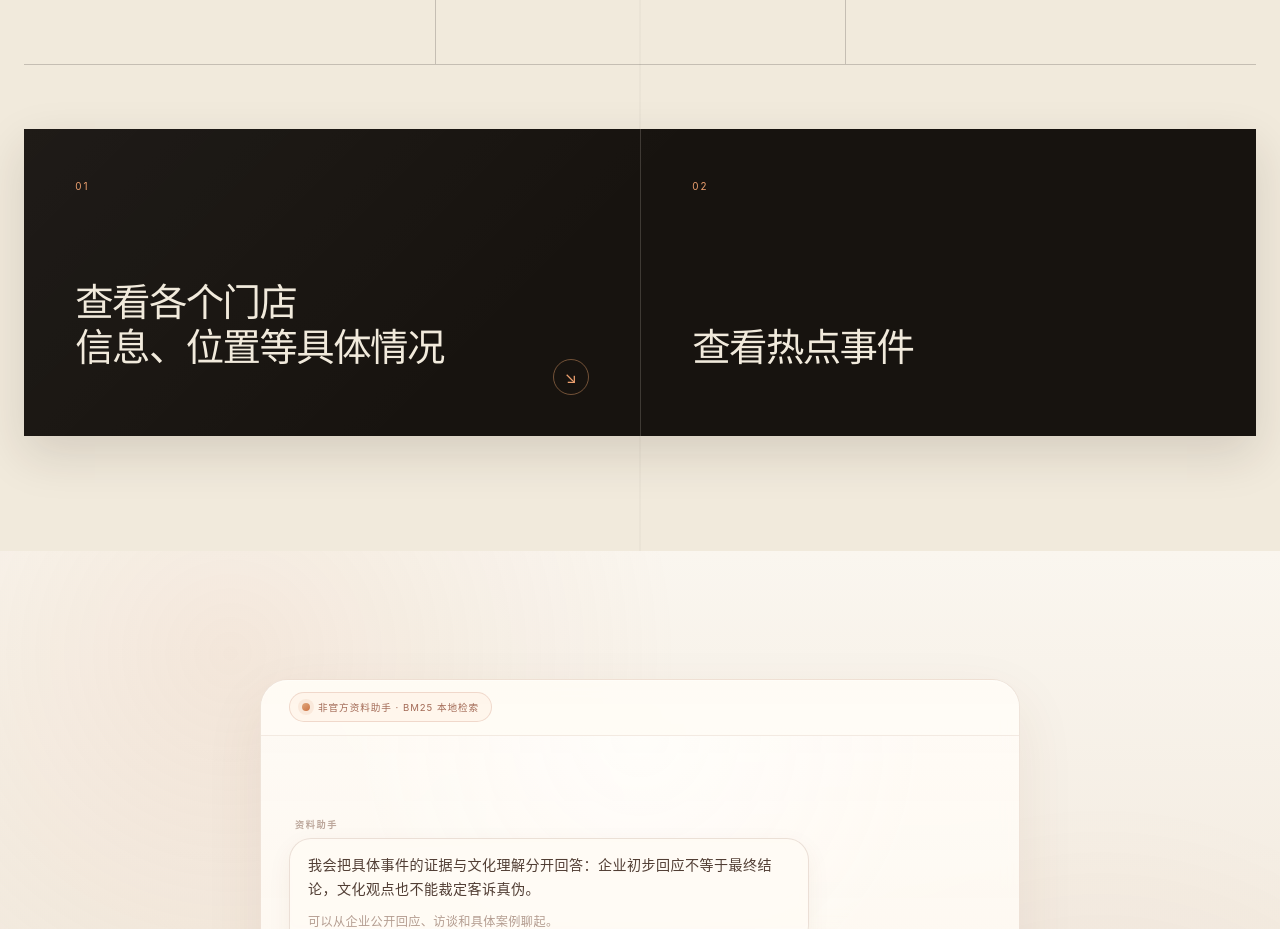
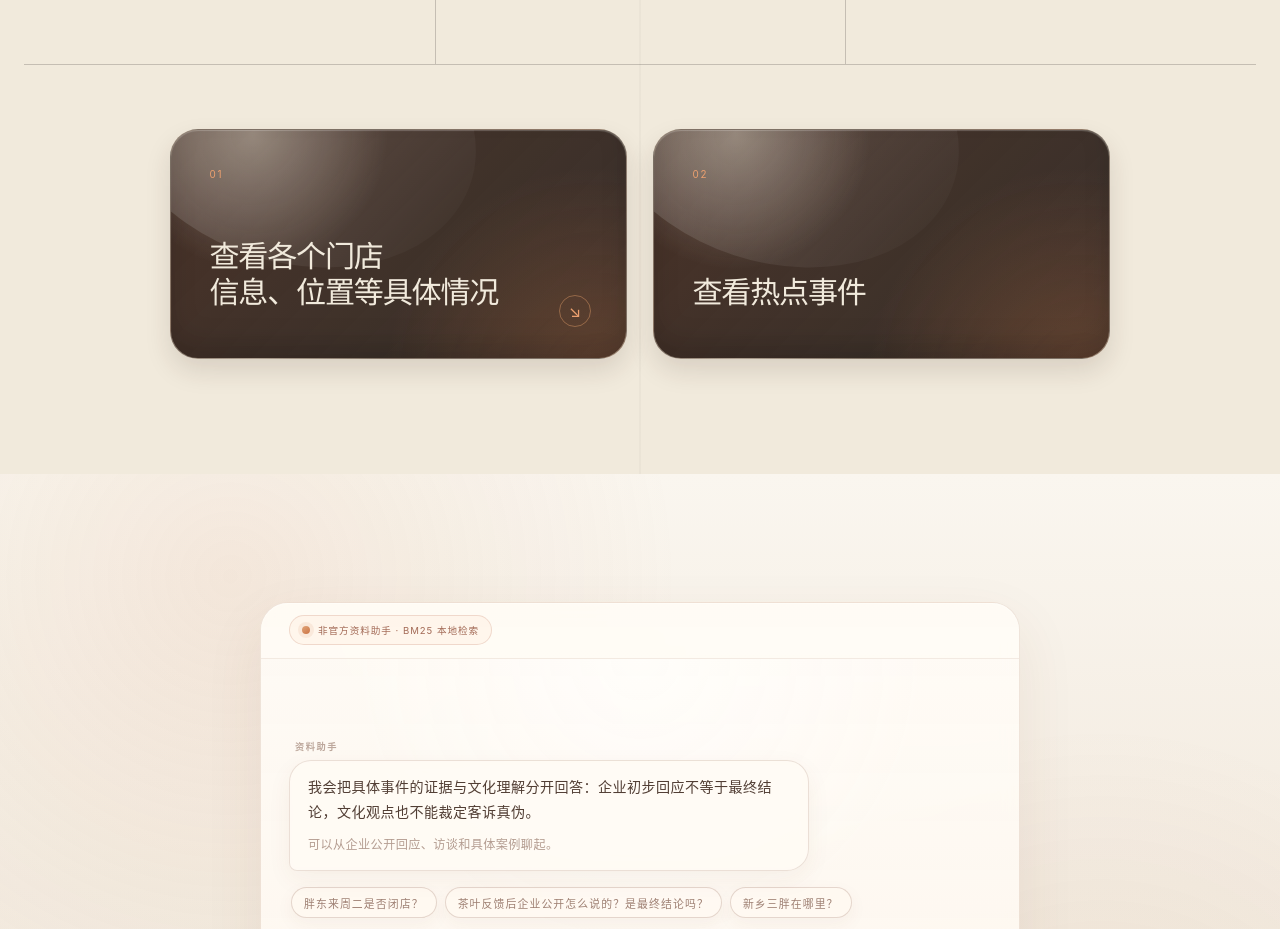
Before and after one commit to pao779765-web/pang_dong_lai, a Next.js app in the folder pangdonglai_project/site/: page / in a window 1280 px wide. Shown: the part 1200-2129 px from the top of the page. Built offline with nearby package versions, Linux system fonts and the light colour scheme.

Commit message:
style: 优化双栏目果冻按钮

```diff
--- a/pangdonglai_project/site/app/globals.css
+++ b/pangdonglai_project/site/app/globals.css
@@ -593,49 +593,108 @@ button:disabled {
 
 .next-chapters {
   display: grid;
-  margin-top: clamp(38px, 5vw, 64px);
+  width: min(940px, 100%);
+  margin: clamp(42px, 5vw, 68px) auto 0;
+  gap: clamp(16px, 2.2vw, 26px);
   grid-template-columns: repeat(2, minmax(0, 1fr));
   color: var(--paper);
-  background:
-    linear-gradient(135deg, rgba(255, 255, 255, 0.035), transparent 45%),
-    var(--ink);
-  box-shadow: 0 18px 46px rgba(44, 28, 18, 0.14);
 }
 
 .chapter-card {
+  position: relative;
   display: flex;
-  min-height: clamp(250px, 24vw, 330px);
-  padding: clamp(30px, 4vw, 54px);
+  overflow: hidden;
+  min-height: clamp(182px, 18vw, 230px);
+  padding: clamp(26px, 3vw, 39px);
+  border: 1px solid rgba(244, 233, 213, 0.34);
+  border-radius: 28px;
   flex-direction: column;
   align-items: flex-start;
-  background: transparent;
+  background:
+    radial-gradient(circle at 18% 2%, rgba(255, 245, 226, 0.35), transparent 31%),
+    radial-gradient(circle at 94% 110%, rgba(190, 104, 59, 0.32), transparent 43%),
+    linear-gradient(135deg, rgba(64, 42, 32, 0.96), rgba(31, 23, 19, 0.88));
+  box-shadow:
+    inset 0 1px 1px rgba(255, 255, 255, 0.22),
+    inset 0 -16px 26px rgba(0, 0, 0, 0.16),
+    0 12px 26px rgba(54, 33, 22, 0.13);
+  isolation: isolate;
+  transition: transform 300ms cubic-bezier(0.2, 0.9, 0.3, 1.25), box-shadow 300ms ease, border-color 220ms ease, filter 220ms ease;
+}
+
+.chapter-card::before {
+  position: absolute;
+  top: -62%;
+  left: -14%;
+  z-index: 0;
+  width: 82%;
+  height: 120%;
+  border-radius: 50%;
+  background: linear-gradient(112deg, rgba(255, 255, 255, 0.27), rgba(255, 255, 255, 0));
+  content: "";
+  opacity: 0.82;
+  transform: rotate(18deg);
+  transition: transform 420ms ease, opacity 260ms ease;
+}
+
+.chapter-card > * {
+  position: relative;
+  z-index: 1;
 }
 
 .chapter-card-link {
-  position: relative;
   width: 100%;
-  border: 0;
+  border: 1px solid rgba(244, 233, 213, 0.34);
   color: inherit;
   font: inherit;
   text-align: left;
   text-decoration: none;
   cursor: pointer;
-  transition: background 220ms ease, box-shadow 220ms ease;
 }
 
 .chapter-card-link:hover,
-.chapter-card-link:focus-visible {
-  background: linear-gradient(135deg, rgba(194, 126, 75, 0.26), rgba(241, 234, 220, 0.035));
-  box-shadow: inset 0 0 0 1px rgba(226, 158, 104, 0.26);
+.chapter-card-link:focus-visible,
+.chapter-card:not(.chapter-card-link):hover {
+  border-color: rgba(255, 219, 184, 0.66);
+  box-shadow:
+    inset 0 1px 1px rgba(255, 255, 255, 0.32),
+    inset 0 -16px 26px rgba(0, 0, 0, 0.1),
+    0 20px 34px rgba(88, 49, 27, 0.25);
+  filter: saturate(1.12);
+  transform: translateY(-7px) scale(1.018);
+}
+
+.chapter-card:hover::before,
+.chapter-card:focus-visible::before {
+  opacity: 1;
+  transform: translateX(18px) rotate(18deg);
 }
 
 .chapter-card-link:focus-visible {
   outline: 2px solid var(--copper-light);
-  outline-offset: -6px;
+  outline-offset: 4px;
 }
 
 .chapter-card + .chapter-card {
-  border-left: 1px solid rgba(241, 234, 220, 0.18);
+  border-left: 1px solid rgba(244, 233, 213, 0.34);
+}
+
+.chapter-card-link:active {
+  box-shadow:
+    inset 0 7px 14px rgba(0, 0, 0, 0.26),
+    inset 0 -1px 1px rgba(255, 255, 255, 0.16),
+    0 5px 12px rgba(54, 33, 22, 0.14);
+  transform: translateY(3px) scale(0.985);
+  transition-duration: 80ms;
+}
+
+.chapter-card:not(.chapter-card-link):active {
+  box-shadow:
+    inset 0 7px 14px rgba(0, 0, 0, 0.26),
+    inset 0 -1px 1px rgba(255, 255, 255, 0.16),
+    0 5px 12px rgba(54, 33, 22, 0.14);
+  transform: translateY(3px) scale(0.985);
+  transition-duration: 80ms;
 }
 
 .chapter-index {
@@ -646,12 +705,12 @@ button:disabled {
 
 .chapter-card h3 {
   max-width: 14em;
-  margin: auto 0 13px;
+  margin: auto 0 8px;
   font-family: "Songti SC", SimSun, serif;
-  font-size: clamp(1.8rem, 3vw, 3.05rem);
+  font-size: clamp(1.55rem, 2.35vw, 2.3rem);
   font-weight: 400;
   letter-spacing: -0.04em;
-  line-height: 1.18;
+  line-height: 1.2;
 }
 
 .chapter-card p {
@@ -664,12 +723,12 @@ button:disabled {
 
 .chapter-arrow {
   position: absolute;
-  right: clamp(30px, 4vw, 54px);
-  bottom: clamp(28px, 3.2vw, 45px);
+  right: clamp(24px, 2.8vw, 35px);
+  bottom: clamp(22px, 2.5vw, 31px);
   color: var(--copper-light);
   display: grid;
-  width: 36px;
-  height: 36px;
+  width: 32px;
+  height: 32px;
   place-items: center;
   border: 1px solid rgba(226, 158, 104, 0.45);
   border-radius: 50%;
@@ -679,8 +738,12 @@ button:disabled {
 
 .chapter-card-link:hover .chapter-arrow,
 .chapter-card-link:focus-visible .chapter-arrow {
-  transform: translate(4px, 4px);
-  background: rgba(226, 158, 104, 0.14);
+  background: rgba(255, 225, 194, 0.18);
+  transform: translate(4px, 4px) rotate(-7deg);
+}
+
+.chapter-card-link:active .chapter-arrow {
+  transform: translate(3px, 6px) scale(0.88);
 }
 
 .store-section {
```
Also changed, not shown: 1 other file (tests, documents, lock files or other folders).
